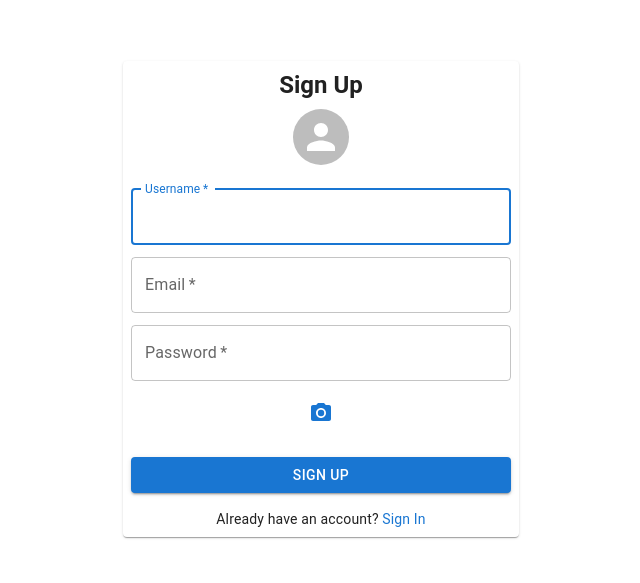
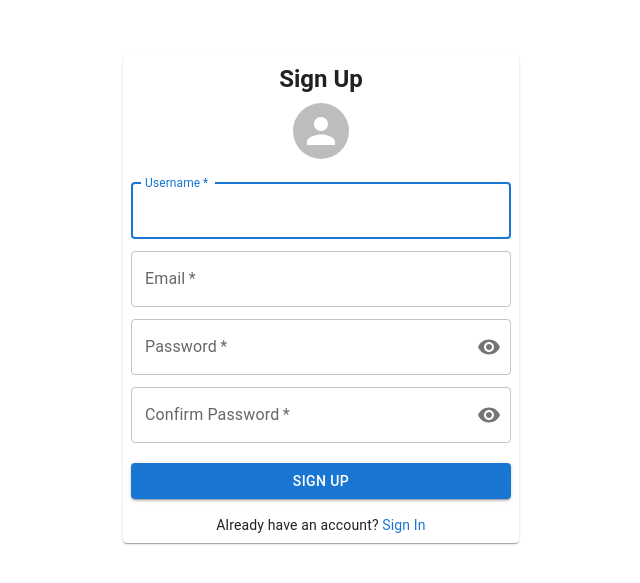
Before and after one commit to MejriSalmaa/frontend-internship, a React (Vite) app: page /sign-up in a window 1280 px wide. Shown: the part 109-692 px from the top of the page, without its empty margins (319-959 px from the left). Built offline with nearby package versions, Linux system fonts and the light colour scheme; no server answers.

Commit message:
feat:confirm password + hide password eye

```diff
--- a/src/components/SignIn/index.jsx
+++ b/src/components/SignIn/index.jsx
@@ -10,7 +10,11 @@ import Button from '@mui/material/Button';
 import Container from '@mui/material/Container';
 import { createTheme, ThemeProvider } from '@mui/material/styles';
 import Stack from '@mui/material/Stack';
-import {validateEmail} from '../../utils/validation'
+import IconButton from '@mui/material/IconButton';
+import InputAdornment from '@mui/material/InputAdornment';
+import Visibility from '@mui/icons-material/Visibility';
+import VisibilityOff from '@mui/icons-material/VisibilityOff';
+import { validateEmail } from '../../utils/validation';
 
 const theme = createTheme();
 
@@ -18,9 +22,14 @@ export default function SignIn() {
   const [email, setEmail] = useState('');
   const [password, setPassword] = useState('');
   const [rememberMe, setRememberMe] = useState(false);
+  const [showPassword, setShowPassword] = useState(false);
   const [emailError, setEmailError] = useState('');
   const [passwordError, setPasswordError] = useState('');
   const [invalidEmailOrPassword, setInvalidEmailOrPassword] = useState(false);
+
+  const handleClickShowPassword = () => {
+    setShowPassword(!showPassword);
+  };
 
   const handleSubmit = async (e) => {
     e.preventDefault();
@@ -58,7 +67,7 @@ export default function SignIn() {
       });
       if (response.ok) {
         const data = await response.json();
-        localStorage.setItem('access_token', data.access_token);// Store the token in local storage
+        localStorage.setItem('access_token', data.access_token); // Store the token in local storage
         alert('Login successful');
 
         window.location.href = '/authenticatedPage'; // Redirect to authenticatedPage
@@ -112,13 +121,26 @@ export default function SignIn() {
                 fullWidth
                 name="password"
                 label="Password"
-                type="password"
+                type={showPassword ? 'text' : 'password'}
                 id="password"
                 autoComplete="current-password"
                 value={password}
                 onChange={(e) => setPassword(e.target.value)}
                 error={!!passwordError || invalidEmailOrPassword}
                 helperText={passwordError}
+                InputProps={{
+                  endAdornment: (
+                    <InputAdornment position="end">
+                      <IconButton
+                        aria-label="toggle password visibility"
+                        onClick={handleClickShowPassword}
+                        edge="end"
+                      >
+                        {showPassword ? <VisibilityOff /> : <Visibility />}
+                      </IconButton>
+                    </InputAdornment>
+                  ),
+                }}
                 sx={{ borderRadius: 2, '& .MuiOutlinedInput-root': { borderRadius: 2 } }}
               />
               <Box sx={{ display: 'flex', alignItems: 'center', mt: 2, mb: 2 }}>
--- a/src/components/SignUp/index.jsx
+++ b/src/components/SignUp/index.jsx
@@ -12,6 +12,9 @@ import Stack from '@mui/material/Stack';
 import Avatar from '@mui/material/Avatar';
 import IconButton from '@mui/material/IconButton';
 import PhotoCamera from '@mui/icons-material/PhotoCamera';
+import InputAdornment from '@mui/material/InputAdornment';
+import Visibility from '@mui/icons-material/Visibility';
+import VisibilityOff from '@mui/icons-material/VisibilityOff';
 import { validateEmail, validateUsername } from '../../utils/validation';
 
 const theme = createTheme();
@@ -20,11 +23,17 @@ export default function SignUp() {
   const [username, setUsername] = useState('');
   const [email, setEmail] = useState('');
   const [password, setPassword] = useState('');
+  const [confirmPassword, setConfirmPassword] = useState('');
+  const [showPassword, setShowPassword] = useState(false);
+  const [showConfirmPassword, setShowConfirmPassword] = useState(false);
   const [picture, setPicture] = useState(null);
   const [avatarPreview, setAvatarPreview] = useState('');
   const [usernameError, setUsernameError] = useState('');
   const [emailError, setEmailError] = useState('');
   const [passwordError, setPasswordError] = useState('');
+  const [confirmPasswordError, setConfirmPasswordError] = useState('');
+
+  const fileInputRef = React.createRef();
 
   const handleSubmit = async (event) => {
     event.preventDefault();
@@ -33,6 +42,7 @@ export default function SignUp() {
     setUsernameError('');
     setEmailError('');
     setPasswordError('');
+    setConfirmPasswordError('');
 
     let valid = true;
 
@@ -48,6 +58,11 @@ export default function SignUp() {
 
     if (password.length < 4) {
       setPasswordError('Password must be at least 4 characters');
+      valid = false;
+    }
+
+    if (password !== confirmPassword) {
+      setConfirmPasswordError('Passwords do not match');
       valid = false;
     }
 
@@ -82,6 +97,7 @@ export default function SignUp() {
       setUsername('');
       setEmail('');
       setPassword('');
+      setConfirmPassword('');
       setPicture(null);
       setAvatarPreview('');
       // Optionally, you can redirect or show a success message here
@@ -95,6 +111,18 @@ export default function SignUp() {
     const file = event.target.files[0];
     setPicture(file);
     setAvatarPreview(URL.createObjectURL(file));
+  };
+
+  const handleAvatarClick = () => {
+    fileInputRef.current.click();
+  };
+
+  const handleClickShowPassword = () => {
+    setShowPassword(!showPassword);
+  };
+
+  const handleClickShowConfirmPassword = () => {
+    setShowConfirmPassword(!showConfirmPassword);
   };
 
   return (
@@ -115,6 +143,14 @@ export default function SignUp() {
             <Avatar
               src={avatarPreview}
               sx={{ width: 56, height: 56, mt: 1, mb: 1 }} // Reduced margins
+              onClick={handleAvatarClick}
+            />
+            <input
+              ref={fileInputRef}
+              type="file"
+              hidden
+              accept="image/*"
+              onChange={handlePictureChange}
             />
             <Box component="form" onSubmit={handleSubmit} noValidate sx={{ mt: 1 }}>
               <TextField
@@ -150,28 +186,53 @@ export default function SignUp() {
                 fullWidth
                 name="password"
                 label="Password"
-                type="password"
+                type={showPassword ? 'text' : 'password'}
                 id="password"
                 autoComplete="new-password"
                 value={password}
                 onChange={(e) => setPassword(e.target.value)}
                 error={!!passwordError}
                 helperText={passwordError}
+                InputProps={{
+                  endAdornment: (
+                    <InputAdornment position="end">
+                      <IconButton
+                        aria-label="toggle password visibility"
+                        onClick={handleClickShowPassword}
+                        edge="end"
+                      >
+                        {showPassword ? <VisibilityOff /> : <Visibility />}
+                      </IconButton>
+                    </InputAdornment>
+                  ),
+                }}
               />
-              <IconButton
-                color="primary"
-                aria-label="upload picture"
-                component="label"
-                sx={{ mt: 1, mb: 1 }} // Reduced margins
-              >
-                <input
-                  hidden
-                  accept="image/*"
-                  type="file"
-                  onChange={handlePictureChange}
-                />
-                <PhotoCamera />
-              </IconButton>
+              <TextField
+                margin="dense" // Reduced margin
+                required
+                fullWidth
+                name="confirmPassword"
+                label="Confirm Password"
+                type={showConfirmPassword ? 'text' : 'password'}
+                id="confirmPassword"
+                value={confirmPassword}
+                onChange={(e) => setConfirmPassword(e.target.value)}
+                error={!!confirmPasswordError}
+                helperText={confirmPasswordError}
+                InputProps={{
+                  endAdornment: (
+                    <InputAdornment position="end">
+                      <IconButton
+                        aria-label="toggle confirm password visibility"
+                        onClick={handleClickShowConfirmPassword}
+                        edge="end"
+                      >
+                        {showConfirmPassword ? <VisibilityOff /> : <Visibility />}
+                      </IconButton>
+                    </InputAdornment>
+                  ),
+                }}
+              />
               <Button
                 type="submit"
                 fullWidth
--- a/src/layouts/AuthenticatedHeader.jsx
+++ b/src/layouts/AuthenticatedHeader.jsx
@@ -238,11 +238,11 @@ export default function AuthenticatedHeader({ userProfile, setFilteredEvents })
         >
           <Typography variant="h6" component="div" sx={{ display: { xs: 'none', sm: 'block' } }}>
             <img src='src/assets/logo.png' alt="logo" style={logoStyle} />
-          </Typography>
-          <Box sx={{ display: 'flex', alignItems: 'center' }}>
+         </Typography>
+          <Box x sx={{ display: 'flex', alignItems: 'center' }}>
             <TextField
               variant="outlined"
-              placeholder="Search events"
+              placeholder="Search..."
               value={searchQuery}
               onChange={handleSearchChange}
               sx={{
@@ -252,6 +252,9 @@ export default function AuthenticatedHeader({ userProfile, setFilteredEvents })
                   padding: '4px 8px', // Adjust padding to minimize height
                   fontSize: '0.875rem', // Adjust font size if needed
                 },
+                '& .MuiOutlinedInput-notchedOutline': {
+              borderColor: 'transparent', // Make the border transparent
+            },
               }}
               InputProps={{
                 style: {
--- a/src/layouts/Footer.jsx
+++ b/src/layouts/Footer.jsx
@@ -16,7 +16,7 @@ export default function Footer() {
         flexDirection: 'column',
         alignItems: 'center',
         gap: { xs: 2, sm: 4 },
-        py: { xs: 4, sm: 6 },
+        py: { xs: 2, sm: 4 },
         textAlign: 'center',
         position: 'fixed',
         bottom: 0,
@@ -24,6 +24,8 @@ export default function Footer() {
         right: 0,
         zIndex: 1000,
         backgroundColor: 'transparent',
+        mt: 'auto',
+
     }}
     >
       <Box
```
